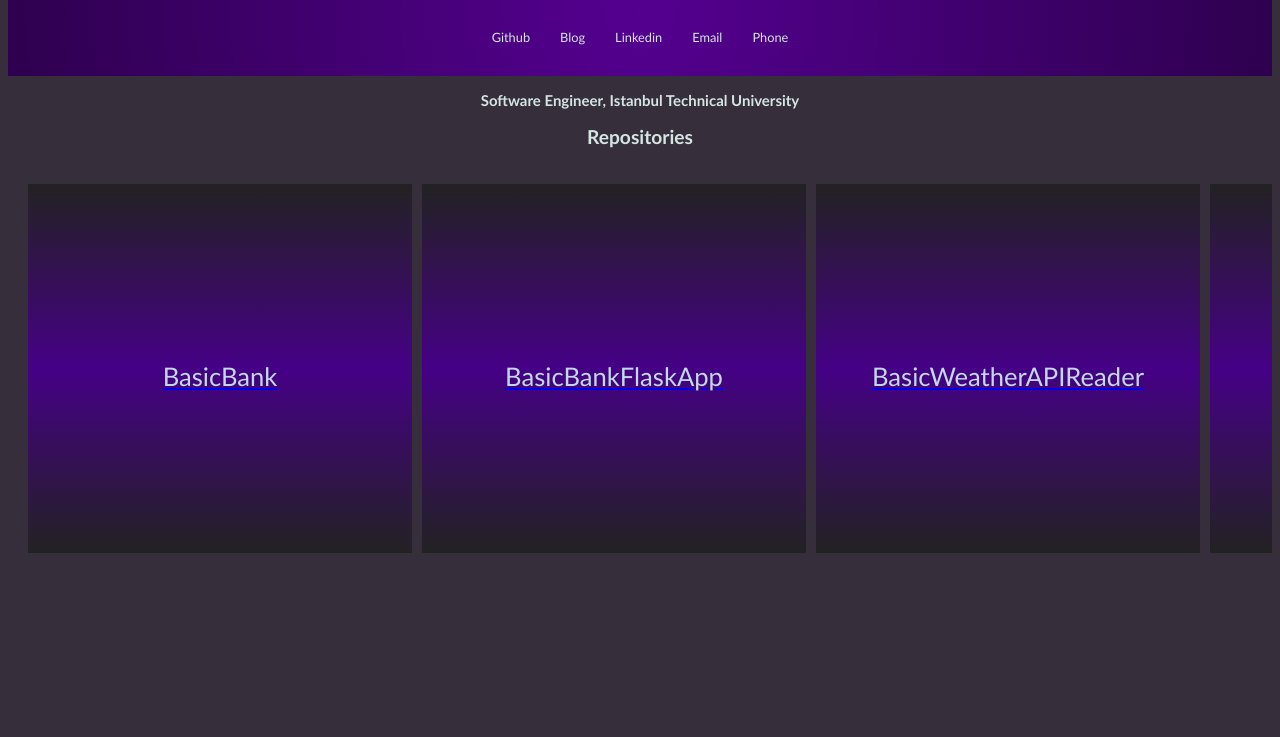
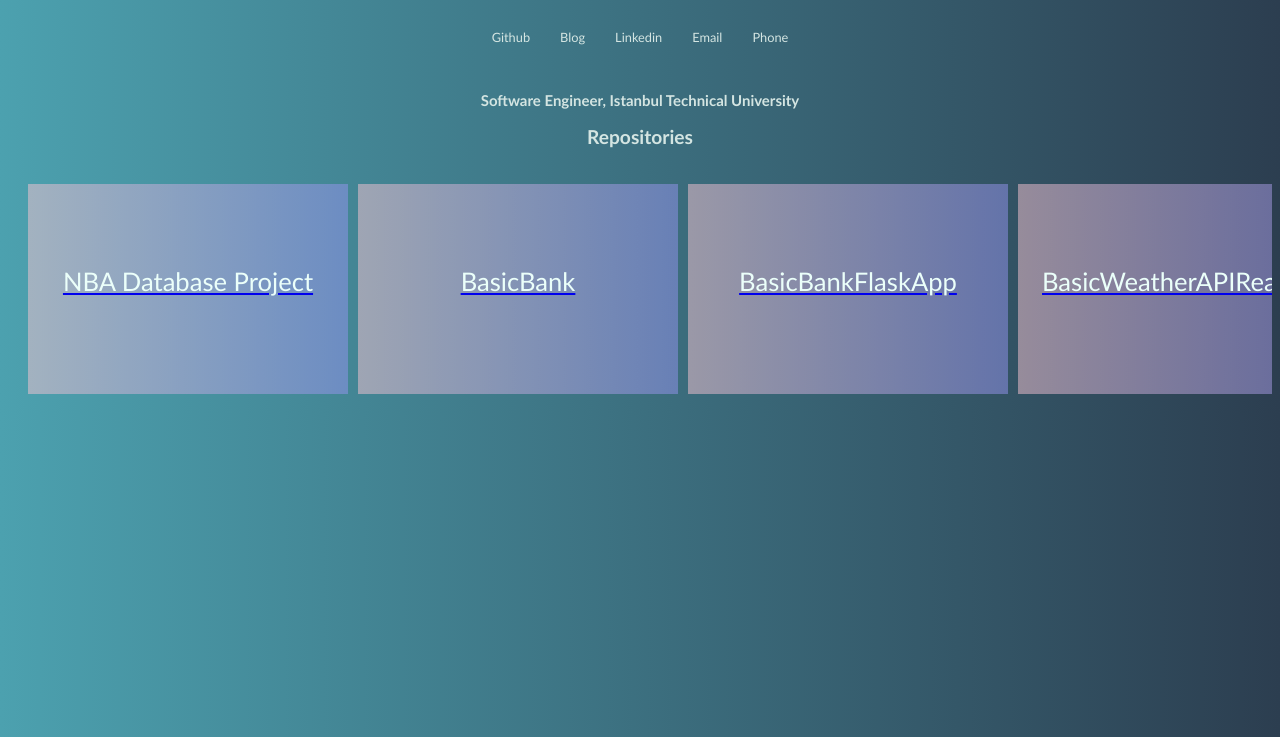
Before and after one commit to SchumacherFarad/schumacherfarad.github.io, a plain HTML site: page index.html in a window 1280 px wide. Shown: the part 63-800 px from the top of the page. Drawn offline with Linux system fonts and the light colour scheme.

Commit message:
Updated Style
Make it softer. Update blog later

```diff
--- a/index.html
+++ b/index.html
@@ -24,6 +24,7 @@
 <h3>Software Engineer, Istanbul Technical University</h3>
 <h2>Repositories</h2>
 <div class="projects">
+    <a href="https://github.com/El-Primos/blg317" target="_blank"><div>NBA Database Project</div></a>
     <a href="https://github.com/SchumacherFarad/BasicBank" target="_blank"><div>BasicBank</div></a>
     <a href="https://github.com/SchumacherFarad/BasicBankFlaskApp" target="_blank"><div>BasicBankFlaskApp</div></a>
     <a href="https://github.com/SchumacherFarad/BasicWeatherAPIReader" target="_blank"><div>BasicWeatherAPIReader</div></a>
--- a/style.css
+++ b/style.css
@@ -1,6 +1,8 @@
 body {
     font-family: 'Trebuchet MS', 'Lucida Sans Unicode', 'Lucida Grande', 'Lucida Sans', Arial, sans-serif;
-    background-color: #362F3B;
+    background: #2C3E50;  /* fallback for old browsers */
+    background: -webkit-linear-gradient(to right, #4CA1AF, #2C3E50);  /* Chrome 10-25, Safari 5.1-6 */
+    background: linear-gradient(to right, #4CA1AF, #2C3E50); /* W3C, IE 10+/ Edge, Firefox 16+, Chrome 26+, Opera 12+, Safari 7+ */
     color: #D4E5E2;
     font-size: 1vw;
 }
@@ -51,6 +53,17 @@ nav {
 .navbar a:hover {
     background: linear-gradient(0deg, rgba(209,143,255,0) 0%,rgba(0, 0, 0, 0.223) 30%, rgba(0, 0, 0,0.223) 70%,  rgba(209,143,255,0) 100%);
     color: #D4E5E2;
+    animation: navHover 0.3s ease-in;
+}
+@keyframes navHover {
+    0% {
+        opacity: 0;
+        background: linear-gradient(0deg, rgba(209,143,255,0) 0%, rgba(0, 0, 0, 0) 30%, rgba(0, 0, 0, 0) 70%, rgba(209,143,255,0) 100%);
+    }
+    100% {
+        opacity: 1;
+        background: linear-gradient(0deg, rgba(209,143,255,0) 0%, rgba(0, 0, 0, 0.223) 30%, rgba(0, 0, 0, 0.223) 70%, rgba(209,143,255,0) 100%);
+    }
 }
 
 .navbar li {
@@ -59,32 +72,23 @@ nav {
 }
 
 div.projects {
-    background-color: #362F3B;
     overflow-x: scroll;
     white-space: nowrap;
     padding: 10px;
     display: flex;
 }
-
-div.projects img {
-    padding: 10px;
-    height: 30vw;
-    max-width: 30vw;
-    transition: transform .4s;
-}
-div.projects img:hover{
-    transform: scale(1.02);
-}
 div.projects div{
     margin-top: 10px;
     margin-left: 10px;
-    height: 15vw;
-    width: 30vw;
+    height: 10vw;
+    width: 25vw;
     font-size: 2vw;
-    padding-top:45%;
-    color: #c1dae5;
+    padding-top:25%;
+    color: #ebfffa;
     text-decoration: none !important;
-    background: linear-gradient(0deg, rgba(34,34,34,1) 0%, rgba(69,0,134,1) 50%, rgba(34,34,34,1) 100%);
+    background: #9796f0;  /* fallback for old browsers */
+    background: -webkit-linear-gradient(to right, hsla(345, 87%, 88%,0.5), hsla(241, 75%, 76%,0.5));  /* Chrome 10-25, Safari 5.1-6 */
+    background: linear-gradient(to right, hsla(345, 87%, 88%,0.5), hsla(241, 75%, 76%,0.5)); /* W3C, IE 10+/ Edge, Firefox 16+, Chrome 26+, Opera 12+, Safari 7+ */
     transition: transform .4s;
 }
 
@@ -99,8 +103,8 @@ header{
     position: sticky;
     top: 0;
     z-index: 999;
-    background: radial-gradient(circle, rgba(84,0,144,1) 0%, rgba(46,0,79,1) 100%);
+    background-color: hsla(1, 0, 100, 0.8);
 }
 header div{
-    background: radial-gradient(circle, rgba(84,0,144,1) 0%, rgba(46,0,79,1) 100%);
+    background-color: hsla(1, 0, 100, 0.8);
 }
```
